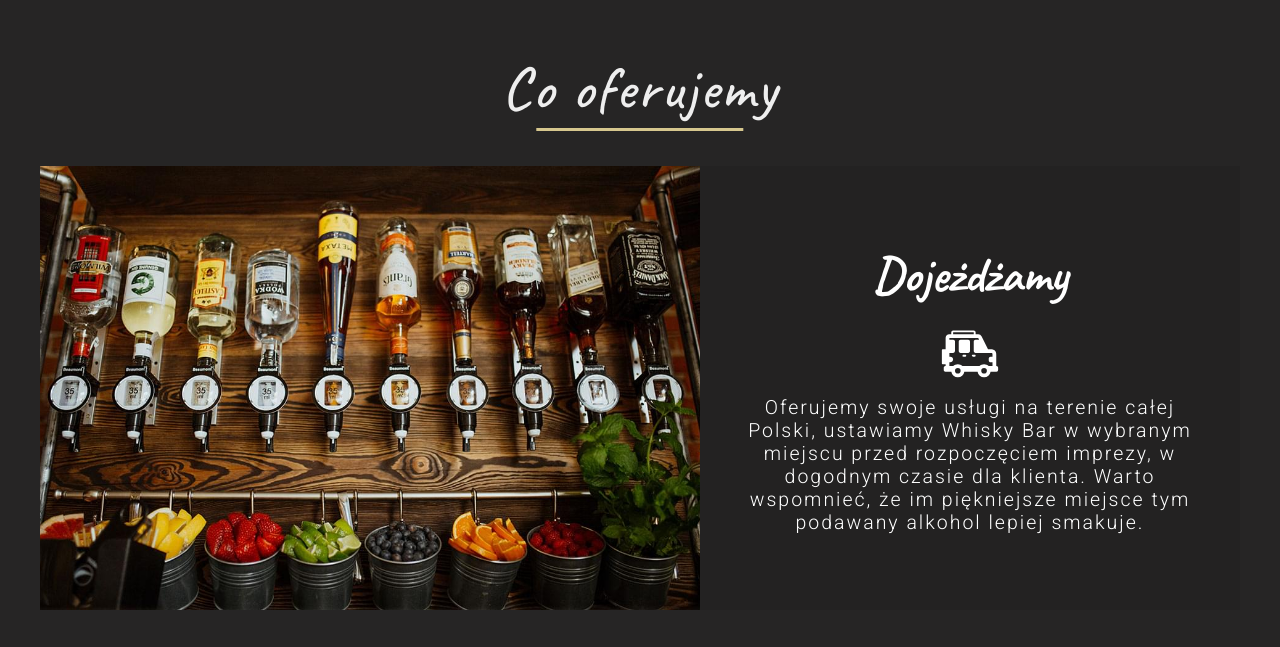
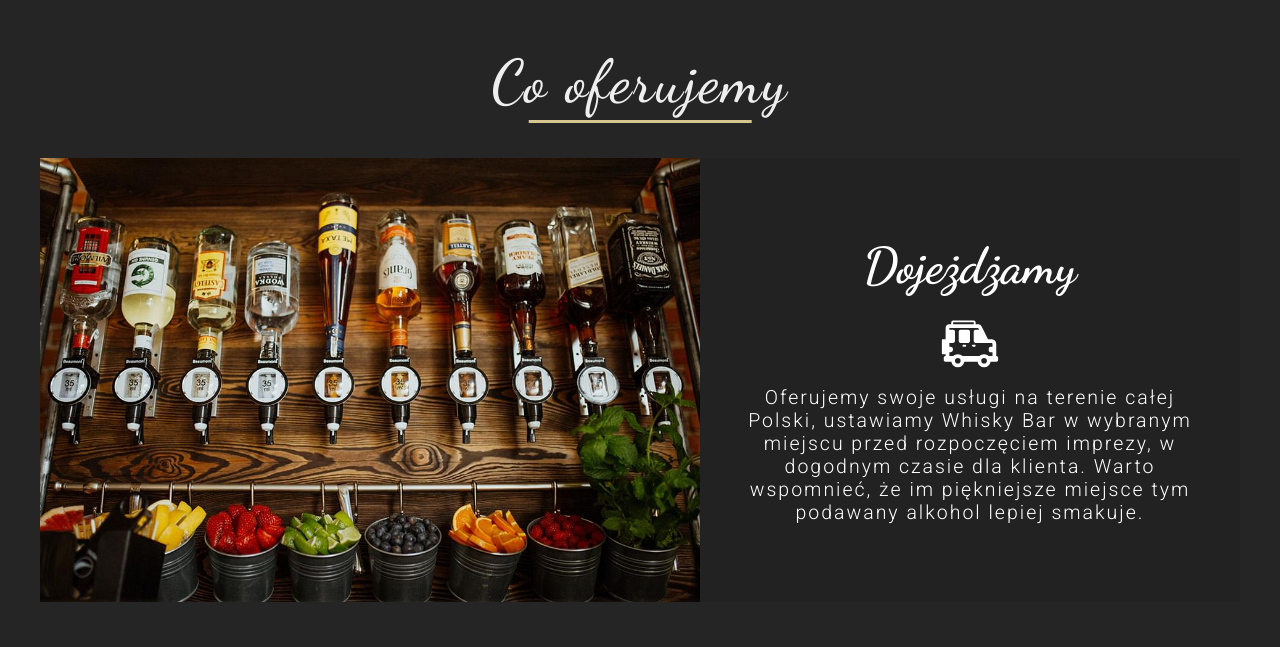
Before and after one commit to rluki99/JAC-MATT-S-Whisky-Bar, a plain HTML site: page index.html in a window 1280 px wide. Shown: the part 1726-2373 px from the top of the page. Drawn offline with nearby package versions, Linux system fonts and the light colour scheme.

Commit message:
Font change

```diff
--- a/index.html
+++ b/index.html
@@ -13,7 +13,7 @@
     <link rel="preconnect" href="https://fonts.googleapis.com">
     <link rel="preconnect" href="https://fonts.gstatic.com" crossorigin>
     <link
-        href="https://fonts.googleapis.com/css2?family=Caveat:wght@400;500;600;700&family=Roboto:wght@100;300;400;500;700;900&display=swap"
+        href="https://fonts.googleapis.com/css2?family=Dancing+Script:wght@400;500;600;700&family=Roboto:wght@100;300;400;500;700;900&display=swap"
         rel="stylesheet">
     <link href="https://unpkg.com/aos@2.3.1/dist/aos.css" rel="stylesheet">
     <link rel="stylesheet" href="dist/css/hamburger.min.css">
--- a/src/sass/style.scss
+++ b/src/sass/style.scss
@@ -36,7 +36,7 @@ body {
 	width: fit-content;
 	letter-spacing: 2px;
 	color: $color-grey-lighter;
-	font-family: 'Caveat', cursive;
+	font-family: 'Dancing Script', cursive;
 
 	@include mobile {
 		font-size: 4.3rem;
@@ -181,7 +181,6 @@ body {
 
 		span {
 			font-weight: 300;
-			// color: $color-hover;
 		}
 
 		&-a {
@@ -558,7 +557,7 @@ body {
 
 		h3 {
 			font-size: 3.7rem;
-			font-family: 'Caveat', cursive;
+			font-family: 'Dancing Script', cursive;
 
 			@include tablet {
 				font-size: 3.8rem;
@@ -635,7 +634,7 @@ body {
 		}
 
 		h3 {
-			font-family: 'Caveat', cursive;
+			font-family: 'Dancing Script', cursive;
 			font-size: 3rem;
 			font-weight: 700;
 			position: relative;
```
Also changed, not shown: dist/css/style.min.css.
